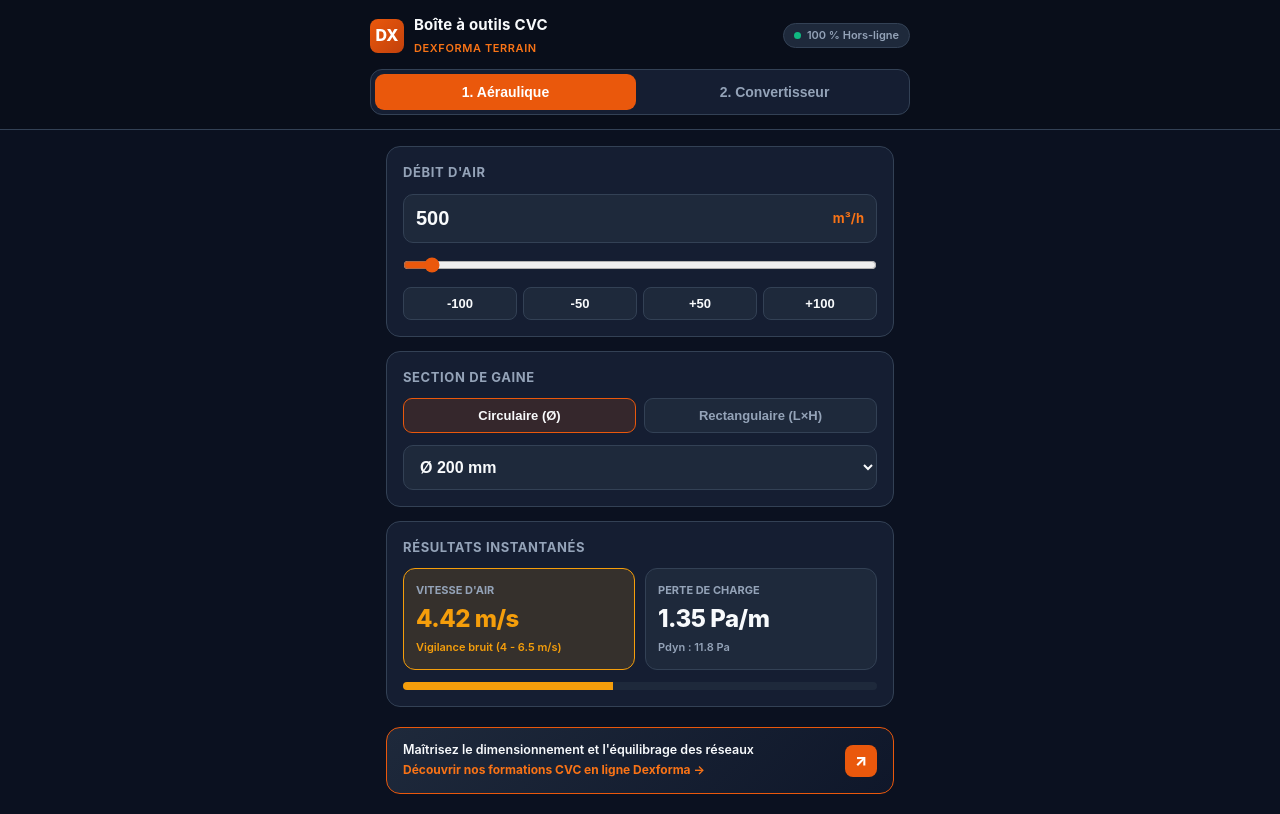
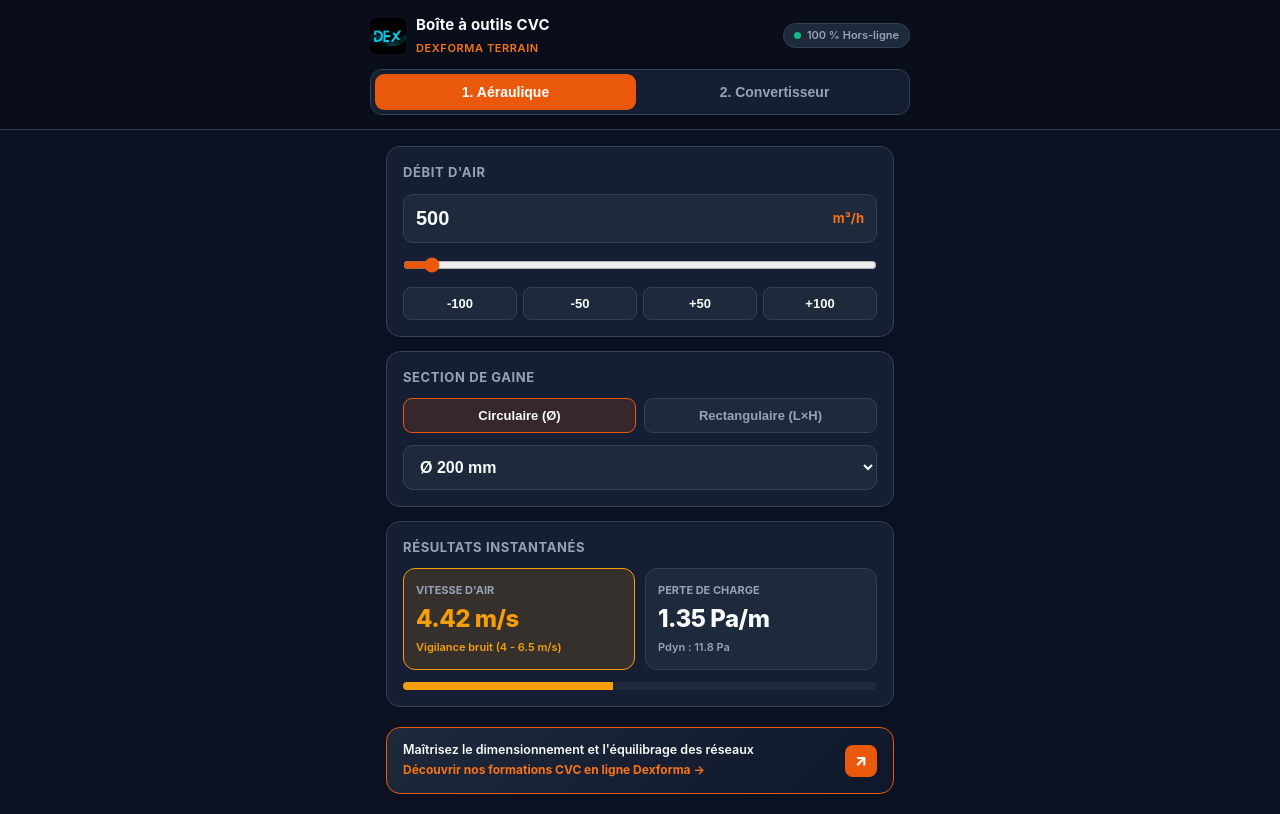
Before and after one commit to fabriceanderson05-maker/outils-cvc, a plain HTML site: page index.html in a window 1280 px wide. Drawn offline with Linux system fonts and the light colour scheme.

Commit message:
Update brand logo in index.html
Replaced brand logo text with an image.

```diff
--- a/index.html
+++ b/index.html
@@ -461,7 +461,7 @@
   <header>
     <div class="header-top">
       <div class="brand">
-        <div class="brand-logo">DX</div>
+       <img src="icon.png" alt="Logo Dexforma" style="height: 36px; width: auto; border-radius: 6px;" />
         <div class="brand-title">
           <h1>Boîte à outils CVC</h1>
           <span>Dexforma Terrain</span>
```
